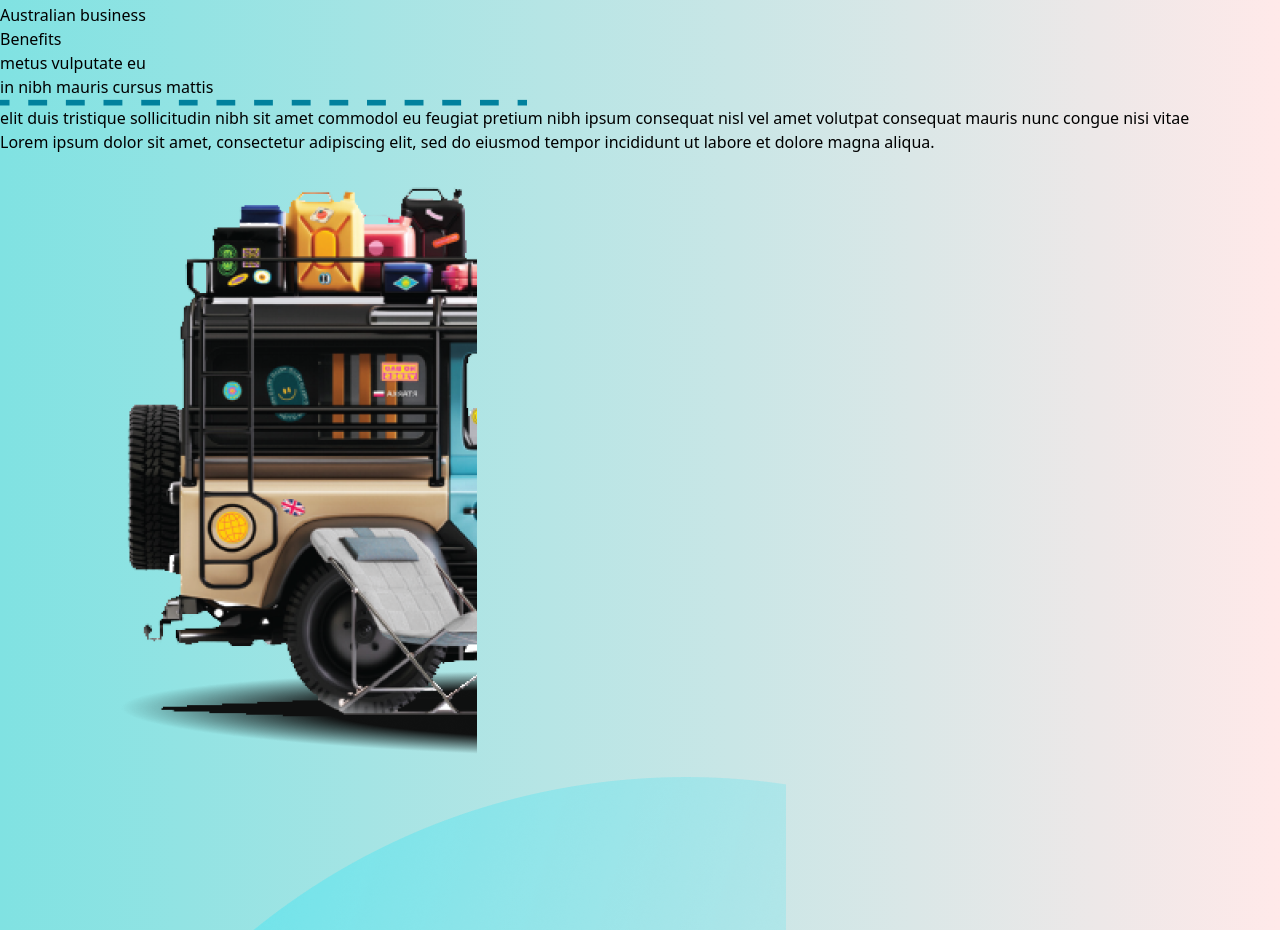
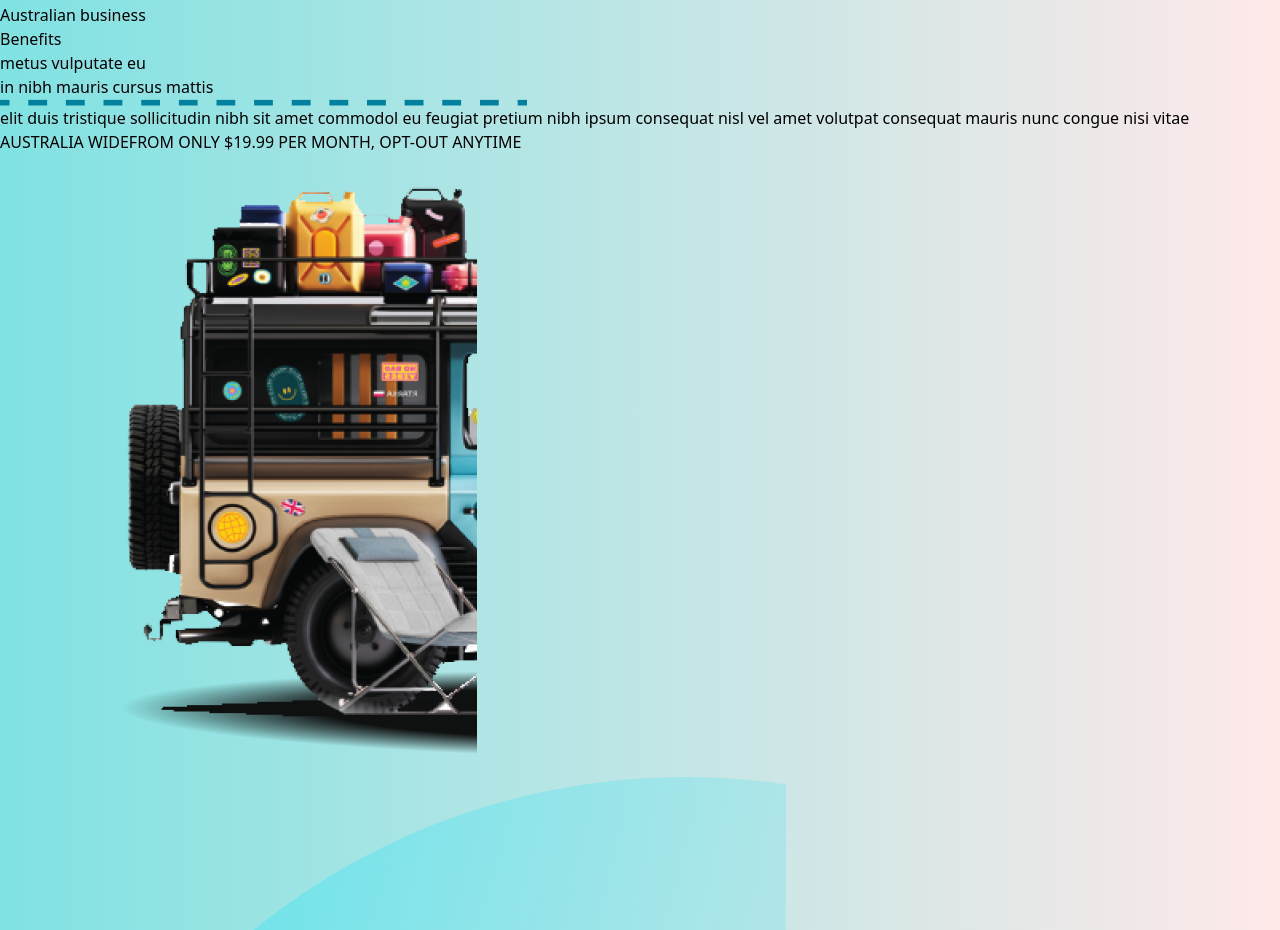
Before and after one commit to Cameron933/winlads-store, a React (Vite) app: page / in a window 1280 px wide. Shown: the part 2380-3310 px from the top of the page. Built offline with nearby package versions, Linux system fonts and the light colour scheme.

Commit message:
style changing

```diff
--- a/src/App.jsx
+++ b/src/App.jsx
@@ -13,7 +13,7 @@ function App() {
     <>
       <div className="relative pageBgColor">
         <Hero />
-        <div className="absolute left-0 right-0">
+        <div className="absolute left-0 right-0 xl:pt-24">
         <Reviews />
         </div>
 
--- a/src/components/Hero.jsx
+++ b/src/components/Hero.jsx
@@ -20,7 +20,7 @@ const Hero = () => {
       <div className="absolute top-10 right-10 xl:left-40 left-10 bottom-0 z-10">
         <Header />
       </div>
-      <div className="flex flex-col xl:flex-row items-center gap-2">
+      <div className="flex flex-col xl:flex-row items-center gap-2 space-y-6">
         <div className="relative">
           <img src={HeroGroup} className="" />
           <div className="absolute xl:top-60 top-40 md:top-80">
@@ -35,7 +35,7 @@ const Hero = () => {
                 zIndex: "2",
               }}
             /> */}
-            <img src={Jeep} alt="" className="w-3/4 4xl:w-5/6" />
+            <img src={Jeep} alt="" className="" />
           </div>
         </div>
         <div className="flex flex-col gap-4 px-4">
--- a/src/components/SecondSection.jsx
+++ b/src/components/SecondSection.jsx
@@ -12,22 +12,21 @@ const SecondSection = () => {
     <div className="relative">
       <div className="absolute xl:left-20 md:-left-20 -left-40 right-0 bottom-0 top-60 md:top-80 z-10">
         <div className="flex flex-row xl:gap-12 md:gap-12 gap-16">
-          <p className="rotate-90 text-[#01819D] xl:text-xl text-lg font-semibold">
+          <p className="rotate-90 text-[#01819D] xl:text-xl text-lg 4xl:text-2xl font-semibold">
             metus vulputate eu
           </p>
           <div className="flex flex-col xl:space-y-4 md:space-y-4 space-y-2">
-            <p className="text-black xl:text-4xl md:text-3xl font-semibold">
+            <p className="text-black xl:text-4xl md:text-3xl 4xl:text-6xl font-semibold">
               in nibh mauris cursus mattis
             </p>
             <img src={Line} alt="" className="xl:py-4 md:py-4 py-2 w-48" />
-            <p className="text-gray-700 text-xs w-36 md:w-72 xl:w-72">
+            <p className="text-gray-700 text-xs 4xl:text-lg w-36 md:w-72 xl:w-72">
               elit duis tristique sollicitudin nibh sit amet commodol eu feugiat
               pretium nibh ipsum consequat nisl vel amet volutpat consequat
               mauris nunc congue nisi vitae
             </p>
-            <p className="text-black text-xs w-48 md:w-72 xl:w-72">
-              Lorem ipsum dolor sit amet, consectetur adipiscing elit, sed do
-              eiusmod tempor incididunt ut labore et dolore magna aliqua.
+            <p className="text-black text-xs 4xl:text-lg w-48 md:w-72 xl:w-72 capitalize">
+            AUSTRALIA WIDEFROM ONLY $19.99 PER MONTH, OPT-OUT ANYTIME
             </p>
           </div>
         </div>
```
